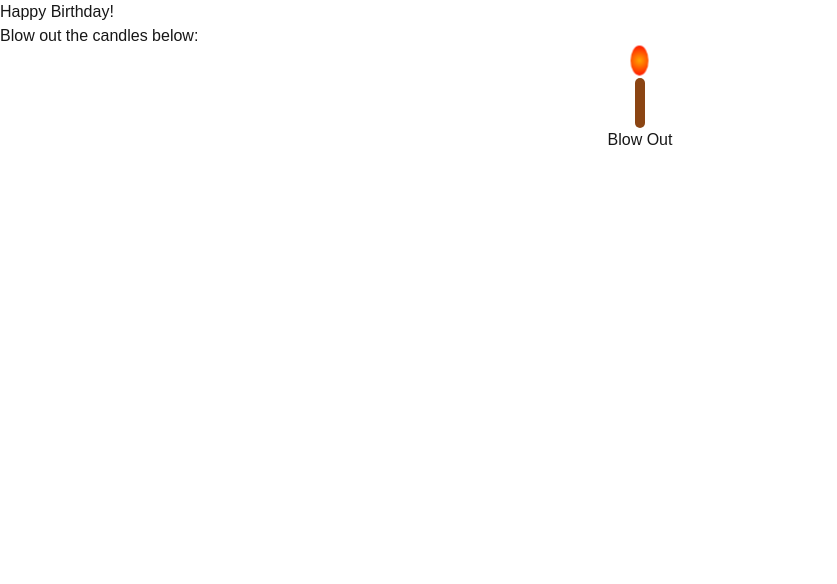
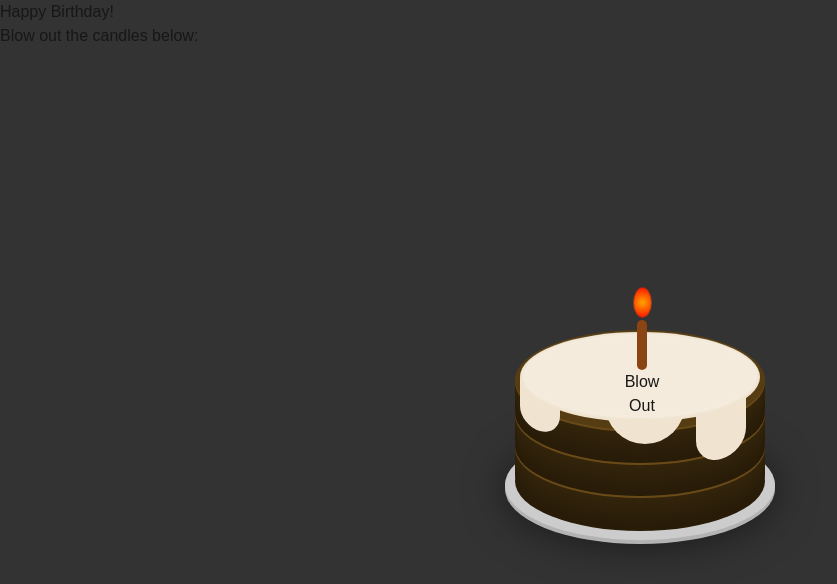
Before and after one commit to AnastasiaGridchina/birthday-cake, a Next.js app: page / in a window 1280 px wide. Shown: the top 584 px of the page, without its empty margins (0-837 px from the left). Built offline with nearby package versions, Linux system fonts and the light colour scheme.

Commit message:
feat: cake css

```diff
--- a/app/cake/Cake.module.css
+++ /dev/null
@@ -1,30 +0,0 @@
-/* Cake styles */
-.cake {
-    display: flex;
-    flex-direction: column;
-    align-items: center;
-    margin: 20px auto;
-}
-
-.cake-base {
-    width: 300px;
-    height: 150px;
-    background-color: #ffcc99; /* Light orange */
-    border-radius: 20px;
-    position: relative;
-    box-shadow: 0px 4px 6px rgba(0, 0, 0, 0.2);
-}
-
-.candle-holder {
-    display: flex;
-    justify-content: space-evenly;
-    align-items: flex-end;
-    position: absolute;
-    top: -50px;
-    width: 100%;
-}
-
-/* Add space between candles */
-.candle-holder .candle {
-    margin: 0 10px;
-}
--- /dev/null
+++ b/app/cake/Cake.module.scss
@@ -0,0 +1,139 @@
+$vanilla: #f0e4d0;
+$chocolate: #553c13;
+
+body {
+  background-color: #333;
+}
+
+@mixin foodColoring($color) {
+  //background-color: $color;
+  box-shadow: 0 2px 0px lighten($color, 5%),
+  0 4px 0px darken($color, 8.2%),
+  0 6px 0px darken($color, 8.4%),
+  0 8px 0px darken($color, 8.6%),
+  0 10px 0px darken($color, 8.8%),
+  0 12px 0px darken($color, 9%),
+  0 14px 0px darken($color, 9.2%),
+  0 16px 0px darken($color, 9.4%),
+  0 18px 0px darken($color, 9.6%),
+  0 20px 0px darken($color, 9.8%),
+  0 22px 0px darken($color, 10%),
+  0 24px 0px darken($color, 10.2%),
+  0 26px 0px darken($color, 10.4%),
+  0 28px 0px darken($color, 10.6%),
+  0 35px 0px darken($color, 10.8%);
+}
+
+.cake {
+  position: absolute;
+  width: 250px;
+  height: 200px;
+  top: 50%;
+  left: 50%;
+  margin-top: -70px;
+  margin-left: -125px;
+}
+
+.plate {
+  width: 270px;
+  height: 110px;
+  position: absolute;
+  bottom: -10px;
+  left: -10px;
+  background-color: #ccc;
+  border-radius: 50%;
+  box-shadow: 0 2px 0 darken(#ccc, 10%),
+  0 4px 0 darken(#ccc, 10%),
+  0 5px 40px rgba(black, 0.5);
+}
+
+.cake > * {
+  position: absolute;
+}
+
+.layer {
+  position: absolute;
+  display: block;
+  width: 250px;
+  height: 100px;
+  border-radius: 50%;
+  @include foodColoring($chocolate);
+}
+
+.layerTop {
+  background-color: #553c13;
+  top: 0px;
+}
+
+.layerMiddle {
+  top: 33px;
+}
+
+.layerBottom {
+  top: 66px;
+}
+
+.icing {
+  top: 2px;
+  left: 5px;
+  background-color: $vanilla;
+  width: 240px;
+  height: 90px;
+  border-radius: 50%;
+
+  &:before {
+    content: "";
+    position: absolute;
+    top: 4px;
+    right: 5px;
+    bottom: 6px;
+    left: 5px;
+    background-color: lighten($vanilla, 3%);
+    box-shadow: 0 0 4px lighten($vanilla, 5%),
+    0 0 4px lighten($vanilla, 5%),
+    0 0 4px lighten($vanilla, 5%);
+    border-radius: 50%;
+    z-index: 1;
+  }
+}
+
+.drip {
+  display: block;
+  width: 50px;
+  height: 60px;
+  border-bottom-left-radius: 25px;
+  border-bottom-right-radius: 25px;
+  background-color: $vanilla;
+}
+
+.drip1 {
+  top: 53px;
+  left: 5px;
+  transform: skewY(15deg);
+  height: 48px;
+  width: 40px;
+}
+
+.drip2 {
+  top: 69px;
+  left: 181px;
+  transform: skewY(-15deg);
+}
+
+.drip3 {
+  top: 54px;
+  left: 90px;
+  width: 80px;
+  border-bottom-left-radius: 40px;
+  border-bottom-right-radius: 40px;
+}
+
+.candle {
+  width: 16px;
+  height: 50px;
+  border-radius: 8px / 4px;
+  top: -20px;
+  left: 50%;
+  margin-left: -8px;
+  z-index: 10;
+}
--- a/app/cake/CakeComponent.tsx
+++ b/app/cake/CakeComponent.tsx
@@ -1,18 +1,23 @@
 import React from "react";
-import styles from "./Cake.module.css"
+import styles from "./Cake.module.scss"
 import {CandleComponent} from "@/app/candle/CandleComponent";
 
 const CakeComponent = () => {
     const numberOfCandles = 1;
 
     const candlesArray: number[] = Array.from({length: numberOfCandles}, (_, index) => index);
-    // log
     return (
         <div className={styles.cake}>
-            <div className={styles.cakeBase}>
-                <div className={styles.candle}>
-                    {candlesArray.map((index) => <CandleComponent key={index}/>)}
-                </div>
+            <div className={styles.plate}></div>
+            <div className={styles.layer + " " + styles.layerTop}></div>
+            <div className={styles.layer + " " + styles.layerMiddle}></div>
+            <div className={styles.layer + " " + styles.layerBottom}></div>
+            <div className={styles.icing}></div>
+            <div className={styles.drip + " " + styles.drip1}></div>
+            <div className={styles.drip + " " + styles.drip2}></div>
+            <div className={styles.drip + " " + styles.drip3}></div>
+            <div className={styles.candle}>
+                {candlesArray.map((index) => <CandleComponent key={index}/>)}
             </div>
         </div>
     );
```
Also changed, not shown: app/page.tsx (+8 -0 lines), package.json (+7 -5 lines), 1 other file (tests, documents, lock files or other folders).
